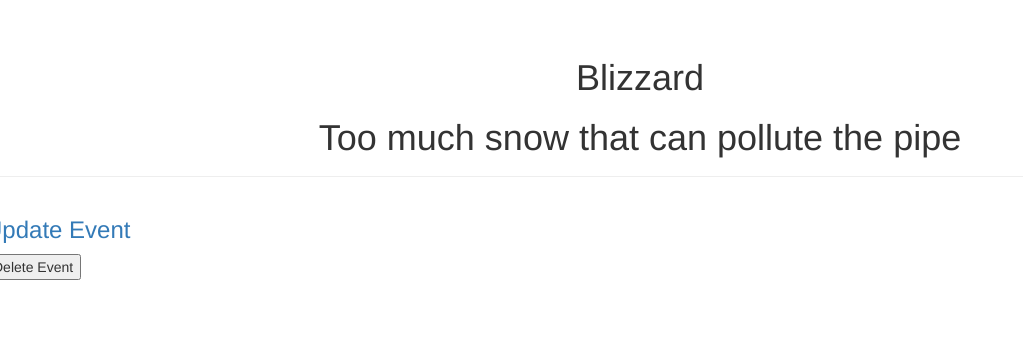
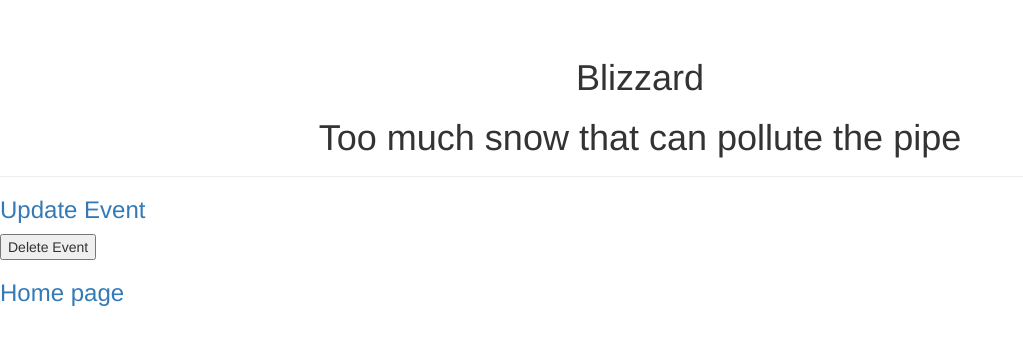
Before and after one commit to tianqitian/importantfile, a Django app: page /waterevent/detail/1/ in a window 1280 px wide. Shown: the part 252-597 px from the top of the page, without its empty margins (0-1023 px from the left). Run offline with Django 3.2, Linux system fonts and the light colour scheme; data comes from the database, SQL or seed files in the repository; some libraries are stand-ins or nearby versions.

Commit message:
before local to aws

```diff
--- a/smartcities/waterevent/templates/waterevent/detail.html
+++ b/smartcities/waterevent/templates/waterevent/detail.html
@@ -26,7 +26,7 @@
             <div class="page-header text-center">
               <h1>{{ event.type }}</h1>
               <h1> {{event.description}}</h1>
-        </div></div>
+            </div>
 
             <h3><a href="{% url 'detail-update' event.id %}"> Update Event</a></h3>
 
@@ -37,7 +37,8 @@
 
             </form>
 
-
+            <h3> <a href="{% url 'index' %}" type = "submit"> Home page</a></h3>
+        </div>
     </div>
 
 </body>
--- a/smartcities/waterevent/templates/waterevent/index.html
+++ b/smartcities/waterevent/templates/waterevent/index.html
@@ -17,7 +17,7 @@
 
 
         {% for x in tian %}
-        <h3> <a href="{% url 'detail' x.id %}"> {{x.type}}{{x.date}} </a></h3>
+   <h3> <a href="{% url 'detail' x.id %}"> {{x.type}} {{x.date}} </a></h3>
 
         {% endfor %}
 
```
Lines whose indentation alone changed are shown as unchanged.
